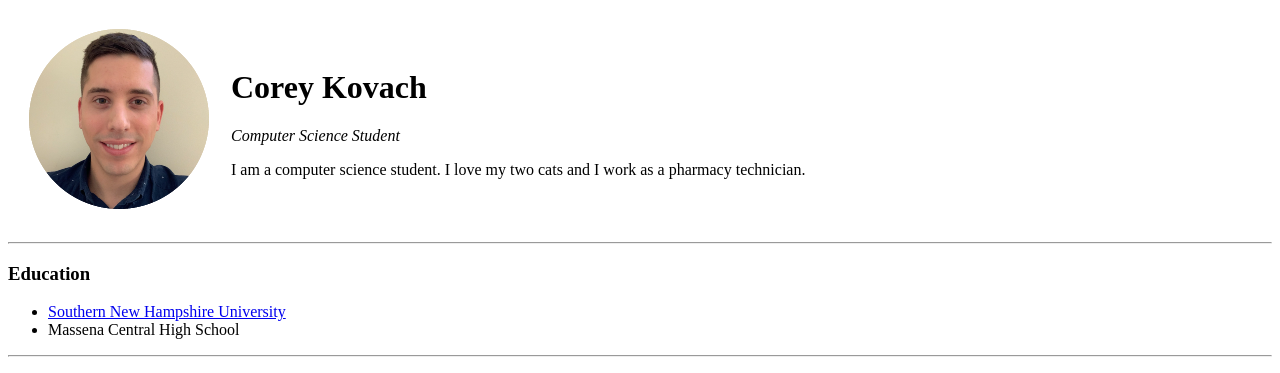
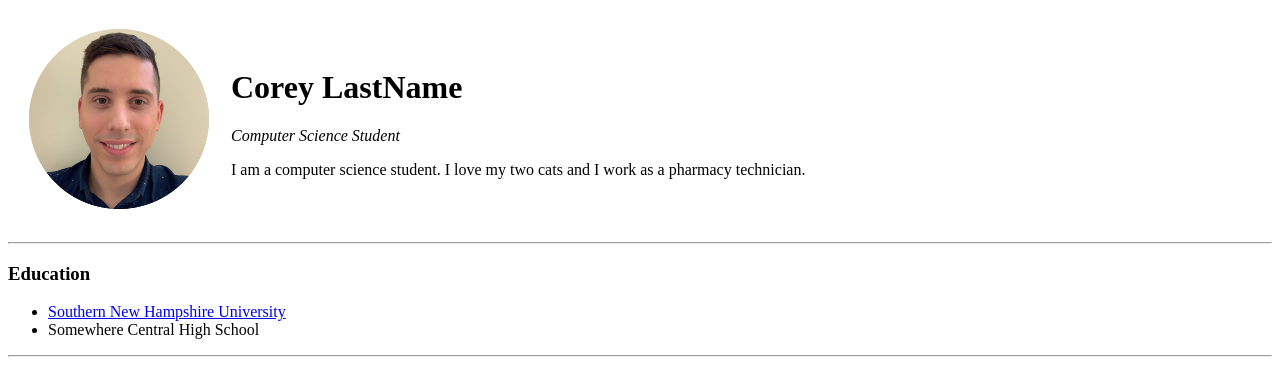
Before and after one commit to Corey4K/cv, a plain HTML site: page index.html in a window 1280 px wide. Shown: the top 373 px of the page. Drawn offline with Linux system fonts and the light colour scheme.

Commit message:
Removed personally identifying information

```diff
--- a/index.html
+++ b/index.html
@@ -11,7 +11,7 @@
     <tr>
       <td><img src="images\profile-pic.png" alt="corey's profile picture"></td>
       <td>
-        <h1>Corey Kovach</h1>
+        <h1>Corey LastName</h1>
         <p><em>Computer Science Student</em></p>
         <p>I am a computer science student. I love my two cats and I work as a pharmacy technician.</p>
       </td>
@@ -21,7 +21,7 @@
   <h3>Education</h3>
   <ul>
     <li><a href="https://www.snhu.edu/">Southern New Hampshire University</a></li>
-    <li>Massena Central High School</li>
+    <li>Somewhere Central High School</li>
   </ul>
   <hr>
   <h3>Work Experience</h3>
```
